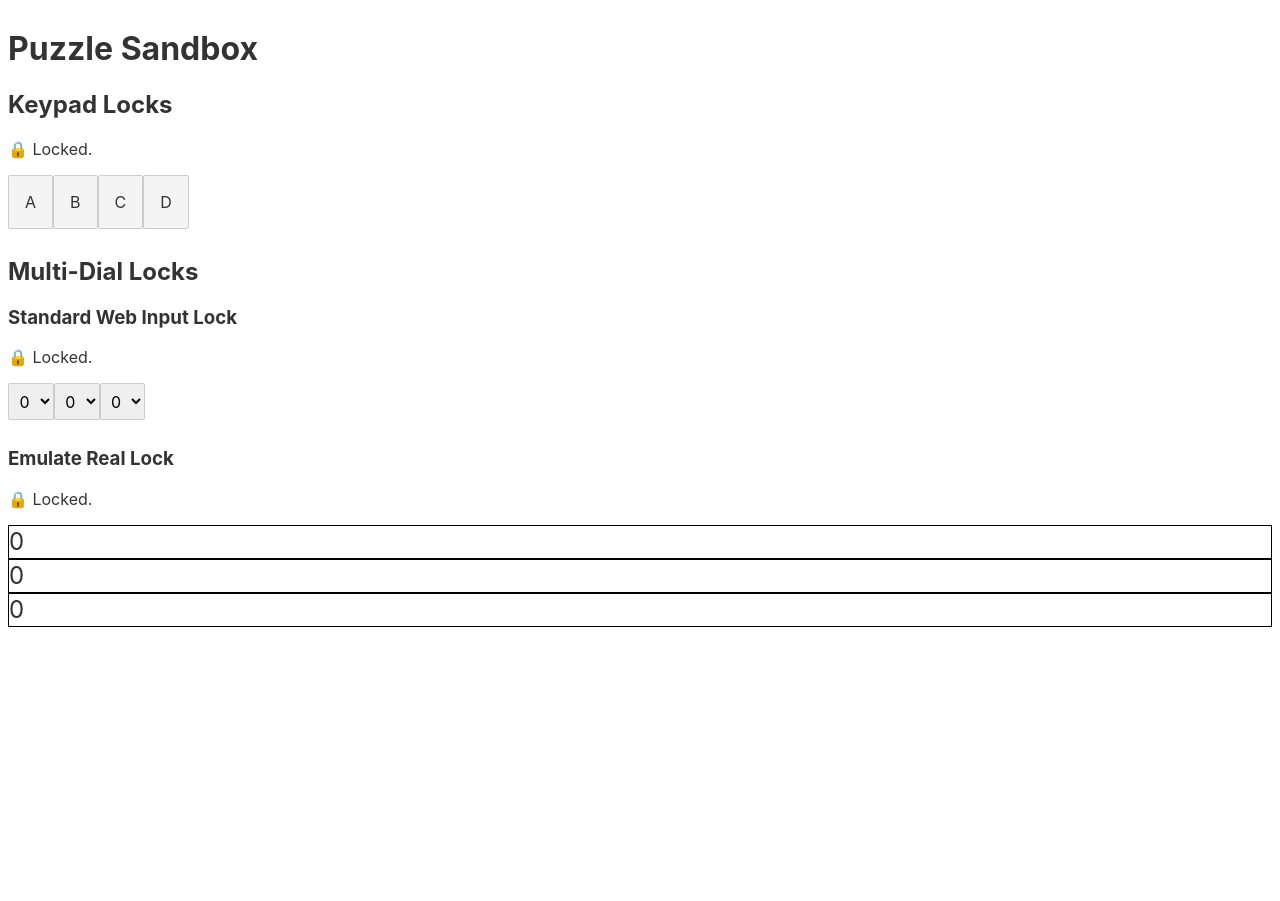
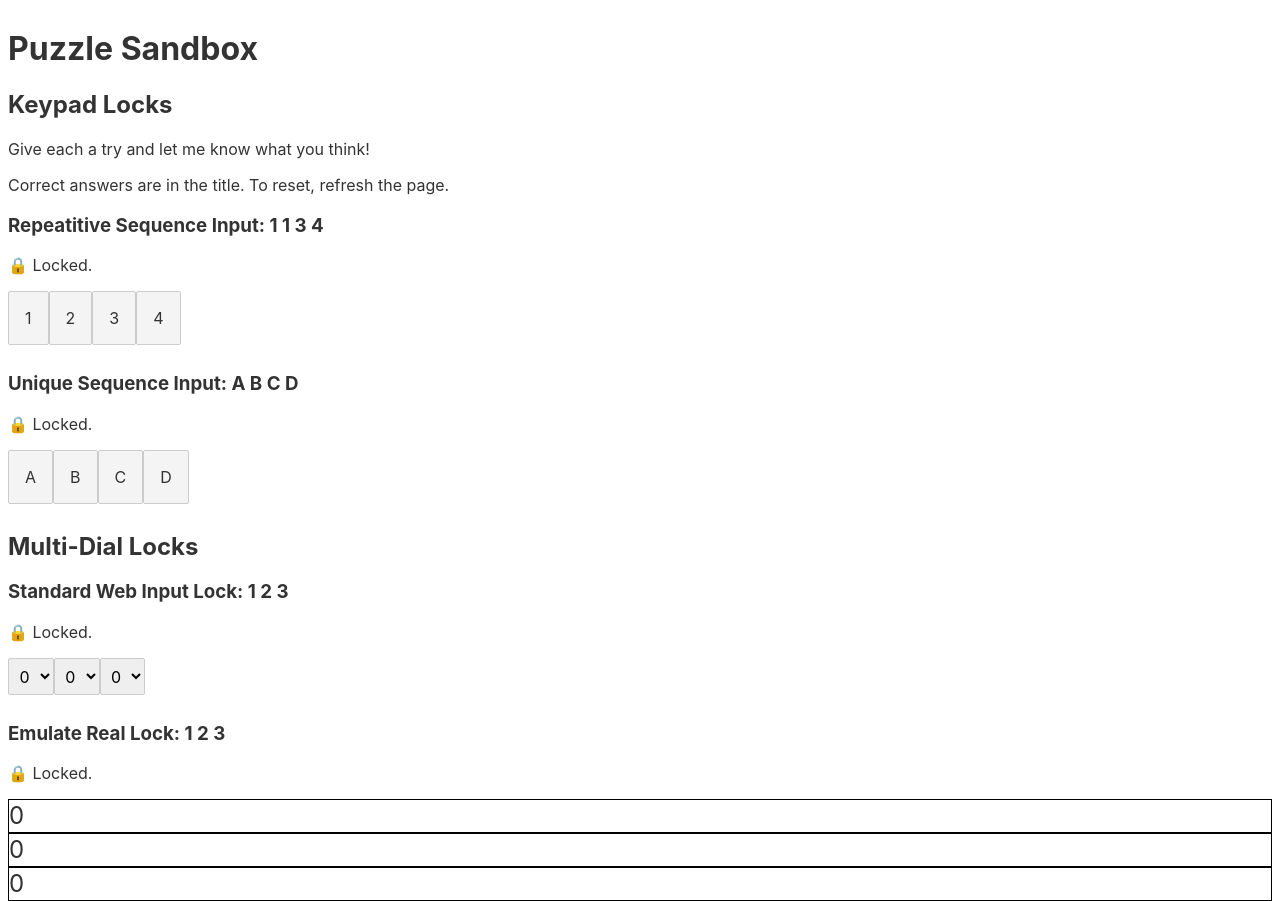
Before and after one commit to BrandenSoropia/svelte-puzzle-sandbox, a Svelte app: page / in a window 1280 px wide. Before the commit the page ends 800 px from the top, so only its background shows below. Built offline with nearby package versions, Linux system fonts and the light colour scheme.

Commit message:
Optionally disable key pad input highlight.

```diff
--- a/src/App.svelte
+++ b/src/App.svelte
@@ -5,14 +5,36 @@
 
   let multiDialIsUnlocked = false;
   let emulateRealLockUnlocked = false;
-  let keypadSequenceIsUnlocked = false;
+  let uniqueKeypadSequenceIsUnlocked = false;
+  let repetitiveKeypadSequenceIsUnlocked = false;
 </script>
 
 <main>
   <h1>Puzzle Sandbox</h1>
   <section id="keypad-locks">
     <h2>Keypad Locks</h2>
-    <LockStatusIndicator isUnlocked={keypadSequenceIsUnlocked} />
+    <p>Give each a try and let me know what you think!</p>
+    <p>Correct answers are in the title. To reset, refresh the page.</p>
+    <h3>Repeatitive Sequence Input: 1 1 3 4</h3>
+    <LockStatusIndicator isUnlocked={repetitiveKeypadSequenceIsUnlocked} />
+    <KeyPadSequenceLock
+      name="simple-keypad"
+      options={[
+        { label: "1", value: 0 },
+        { label: "2", value: 1 },
+        { label: "3", value: 2 },
+        { label: "4", value: 3 },
+      ]}
+      sequence={[0, 0, 2, 3]}
+      onUnlock={() => {
+        repetitiveKeypadSequenceIsUnlocked = true;
+      }}
+      onIncorrectInput={() => {
+        alert("Wrong code :(");
+      }}
+    />
+    <h3>Unique Sequence Input: A B C D</h3>
+    <LockStatusIndicator isUnlocked={uniqueKeypadSequenceIsUnlocked} />
     <KeyPadSequenceLock
       name="simple-keypad"
       options={[
@@ -21,15 +43,19 @@
         { label: "C", value: 2 },
         { label: "D", value: 3 },
       ]}
+      highlightInput
       sequence={[0, 1, 2, 3]}
       onUnlock={() => {
-        keypadSequenceIsUnlocked = true;
+        uniqueKeypadSequenceIsUnlocked = true;
+      }}
+      onIncorrectInput={() => {
+        alert("Wrong code :(");
       }}
     />
   </section>
   <section id="mutli-dial-locks">
     <h2>Multi-Dial Locks</h2>
-    <h3>Standard Web Input Lock</h3>
+    <h3>Standard Web Input Lock: 1 2 3</h3>
     <LockStatusIndicator isUnlocked={multiDialIsUnlocked} />
     <MultiDialLock
       name="web-input-dials"
@@ -38,7 +64,7 @@
         multiDialIsUnlocked = true;
       }}
     />
-    <h3>Emulate Real Lock</h3>
+    <h3>Emulate Real Lock: 1 2 3</h3>
     <LockStatusIndicator isUnlocked={emulateRealLockUnlocked} />
     <MultiDialLock
       enableRealLockInteraction
--- a/src/keypad-locks/KeyPadSequenceLock.svelte
+++ b/src/keypad-locks/KeyPadSequenceLock.svelte
@@ -11,10 +11,12 @@
   export let options;
   export let sequence;
   export let onUnlock;
+  export let highlightInput = false;
 
   let formattedOptions = formatOptions(options);
   let currentIndex = 0;
   let isUnlocked = false;
+  let resetTimeoutId = null;
 
   function formatOptions(_options) {
     return _options.map((option) => ({
@@ -24,6 +26,13 @@
   }
 
   function handleInput(optionIndex) {
+    if (resetTimeoutId) {
+      reset();
+
+      clearTimeout(resetTimeoutId);
+      resetTimeoutId = null;
+    }
+
     const selectedOption = formattedOptions[optionIndex];
 
     if (sequence[currentIndex] === selectedOption.value) {
@@ -38,9 +47,15 @@
       currentIndex = 0;
       selectedOption.state = BUTTON_STATES.INCORRECT;
 
-      setTimeout(() => {
+      // Decide if time is needed for incorrect input animation to play
+      // Look at KeyInput's incorrect CSS class for animation
+      if (highlightInput) {
+        resetTimeoutId = setTimeout(() => {
+          reset();
+        }, 3000);
+      } else {
         reset();
-      }, 3000);
+      }
     }
 
     // Update options and trigger a re-render
@@ -64,7 +79,8 @@
       onClick={() => {
         handleInput(idx);
       }}
-      state={option.state}>{option.label}</KeyInput
+      state={option.state}
+      {highlightInput}>{option.label}</KeyInput
     >
   {/each}
 </div>
--- a/src/keypad-locks/components/KeyInput.svelte
+++ b/src/keypad-locks/components/KeyInput.svelte
@@ -3,11 +3,12 @@
 
   export let onClick;
   export let state = BUTTON_STATES.NEUTRAL;
+  export let highlightInput;
 </script>
 
 <button
-  class:correct={state === BUTTON_STATES.CORRECT}
-  class:incorrect={state === BUTTON_STATES.INCORRECT}
+  class:correct={highlightInput && state === BUTTON_STATES.CORRECT}
+  class:incorrect={highlightInput && state === BUTTON_STATES.INCORRECT}
   on:click={onClick}><slot /></button
 >
 
```
